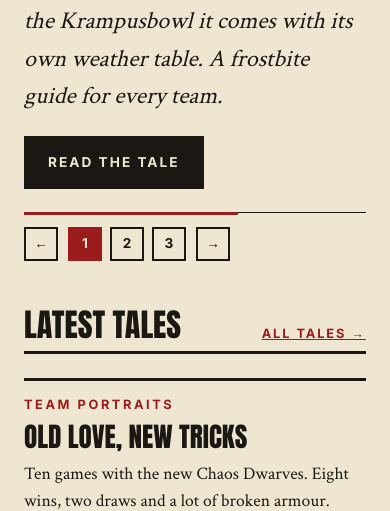
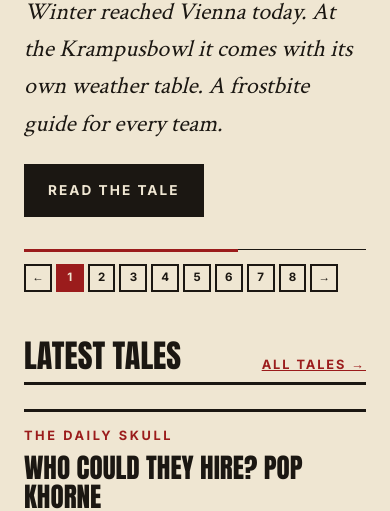
Before and after one commit to DoubleskullTales/doubleskull-tales, an Astro site: page / in a window 390 px wide. Shown: the part 602-1113 px from the top of the page. Built offline with nearby package versions, Linux system fonts and the light colour scheme; Astro itself is replaced by a stand-in of ours.

Commit message:
Add files via upload

```diff
--- a/src/pages/index.astro
+++ b/src/pages/index.astro
@@ -3,9 +3,10 @@ import Base from '../layouts/Base.astro';
 import TaleCard from '../components/TaleCard.astro';
 import { getTales } from '../lib';
 const tales = await getTales();
-// The newest three tales take turns in the lead slot, the rest go into "Latest tales"
-const leads = tales.slice(0, 3);
-const rest = tales.slice(leads.length);
+// Up to nine of the newest tales take turns in the lead slot
+const leads = tales.slice(0, 9);
+// "Latest tales" lists the newest tales after the first lead story
+const rest = tales.slice(1);
 ---
 <Base>
   {leads.length > 0 && (
--- a/src/styles/global.css
+++ b/src/styles/global.css
@@ -283,7 +283,12 @@ html, body { overflow-x: hidden; }
 .slider-nav button { font-family: 'Inter', sans-serif; font-weight: 700; font-size: .85rem; background: transparent; color: var(--ink); border: 2px solid var(--ink); width: 34px; height: 34px; cursor: pointer; line-height: 1; }
 .slider-nav button:hover { background: var(--ink); color: var(--paper); }
 .slider-nav .dot.is-active { background: var(--red); border-color: var(--red); color: var(--paper); }
-.slider-nav .dots { display: flex; gap: 8px; }
+.slider-nav .dots { display: flex; gap: 8px; flex-wrap: wrap; }
+@media (max-width: 520px) {
+  .slider-nav { gap: 4px; }
+  .slider-nav .dots { gap: 4px; flex-wrap: nowrap; }
+  .slider-nav button { flex: none; width: min(28px, calc((100vw - 84px) / 11)); height: min(28px, calc((100vw - 84px) / 11)); padding: 0; font-size: .72rem; border-width: 2px; }
+}
 .slider-nav .bar { position: absolute; top: -1px; left: 0; right: 0; height: 3px; }
 .slider-nav .bar span { display: block; height: 100%; width: 0; background: var(--red); }
 @media (prefers-reduced-motion: reduce) { .lead-slider .slide, .lead-slider .slide.is-active { transition: none; } }
```
